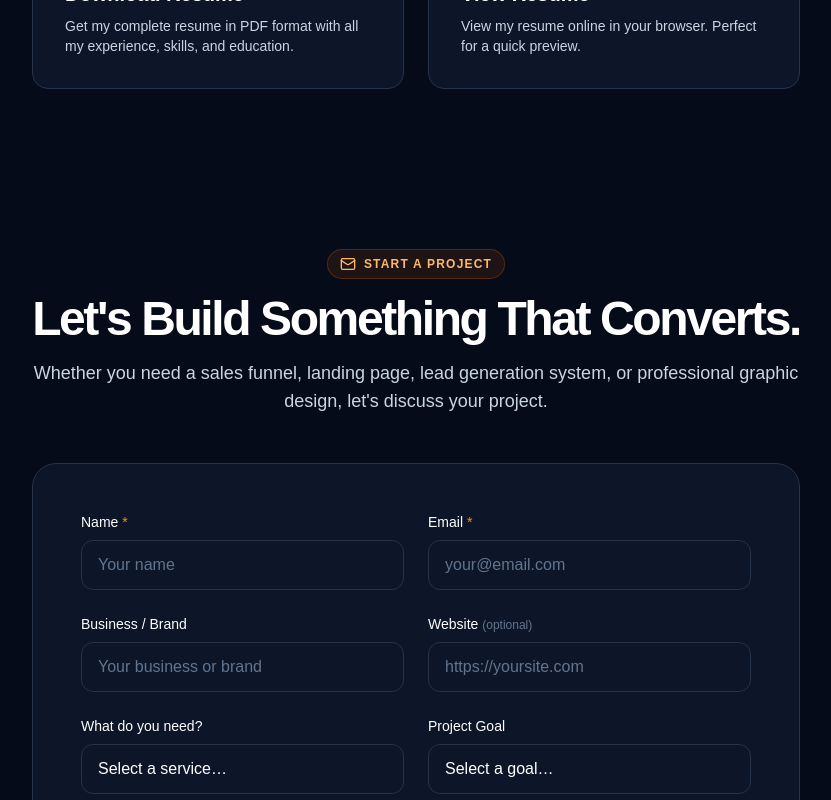
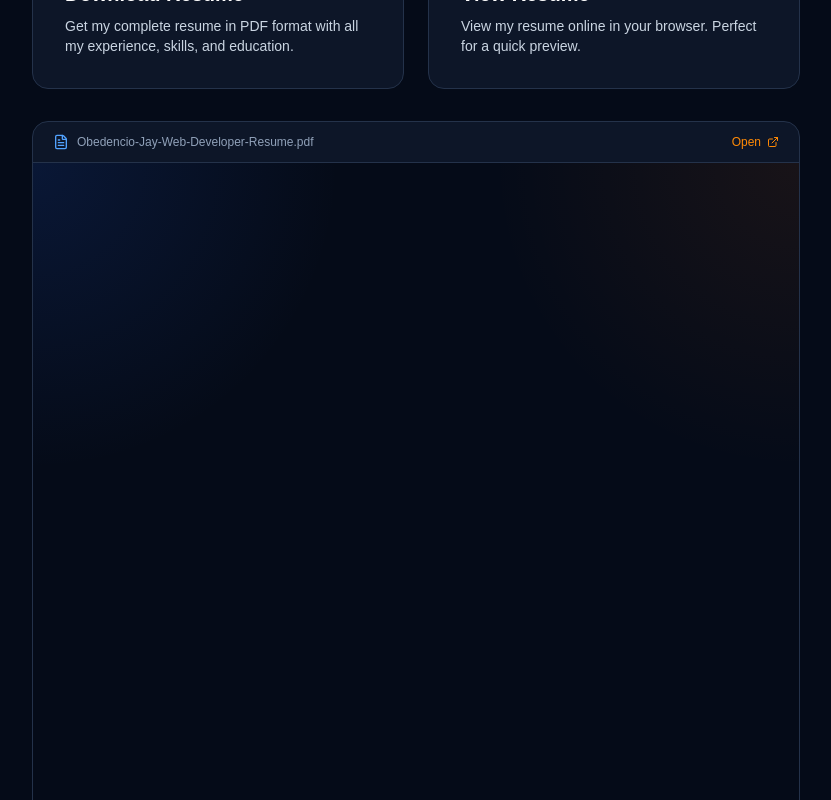
Before and after one commit to Jayobz/my-funnel-portfolio, a Next.js app: page / in a window 1280 px wide. Shown: the part 7800-8600 px from the top of the page, without its empty margins (224-1055 px from the left). Built offline with nearby package versions, Linux system fonts and the light colour scheme.

Commit message:
Add embedded PDF preview to resume section

```diff
--- a/src/components/Portfolio/ResumeSection.tsx
+++ b/src/components/Portfolio/ResumeSection.tsx
@@ -20,6 +20,7 @@ export function ResumeSection() {
           </h2>
         </motion.div>
 
+        {/* Action buttons */}
         <div className="grid gap-6 sm:grid-cols-2">
           {/* Download */}
           <motion.a
@@ -73,6 +74,34 @@ export function ResumeSection() {
           </motion.a>
         </div>
 
+        {/* Embedded PDF preview */}
+        <motion.div
+          initial={{ opacity: 0, y: 24 }}
+          whileInView={{ opacity: 1, y: 0 }}
+          transition={{ delay: 0.2, duration: 0.6 }}
+          viewport={{ once: true }}
+          className="mt-8 overflow-hidden rounded-2xl border border-[#24324A] bg-[#0D1628]"
+        >
+          <div className="flex items-center justify-between border-b border-[#24324A] px-5 py-3">
+            <div className="flex items-center gap-2">
+              <FileText className="h-4 w-4 text-blue-400" />
+              <span className="text-xs font-medium text-slate-400">Obedencio-Jay-Web-Developer-Resume.pdf</span>
+            </div>
+            <a
+              href="/Obedencio-Jay-Web-Developer-Resume.pdf"
+              target="_blank"
+              rel="noopener noreferrer"
+              className="flex items-center gap-1.5 text-xs text-orange-400 hover:text-orange-300 transition-colors"
+            >
+              Open <ExternalLink className="h-3 w-3" />
+            </a>
+          </div>
+          <iframe
+            src="/Obedencio-Jay-Web-Developer-Resume.pdf"
+            className="h-[780px] w-full"
+            title="Jay Obedencio Resume"
+          />
+        </motion.div>
 
       </div>
     </section>
```
